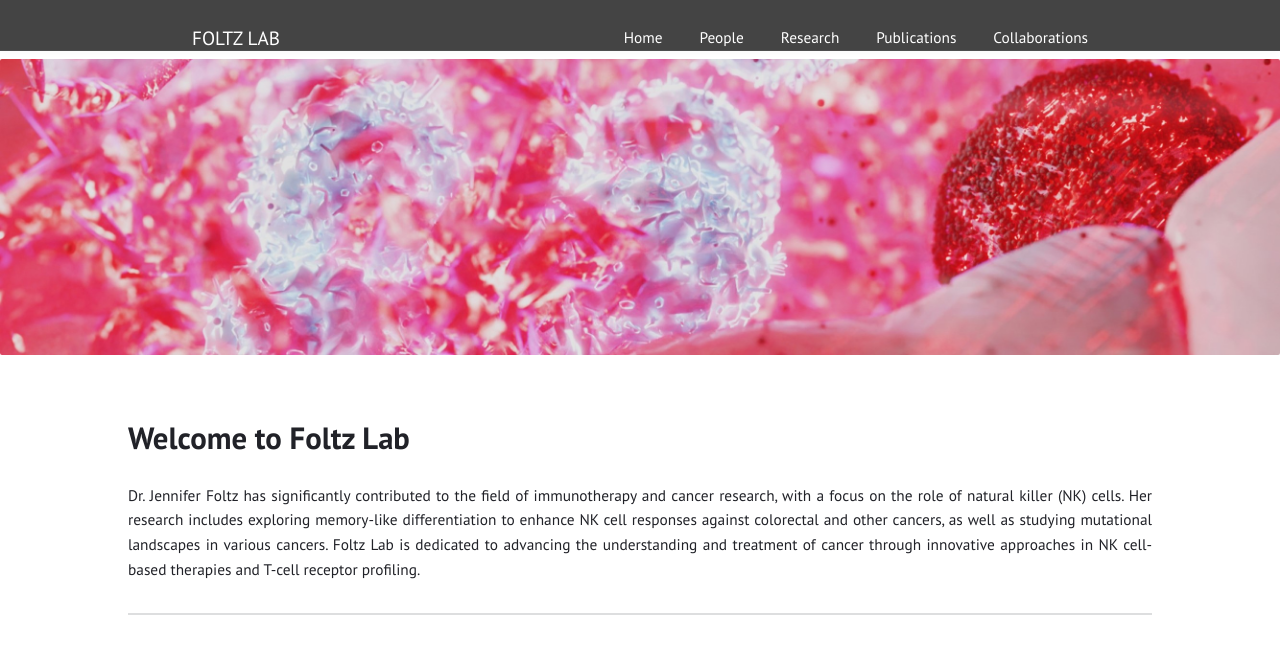
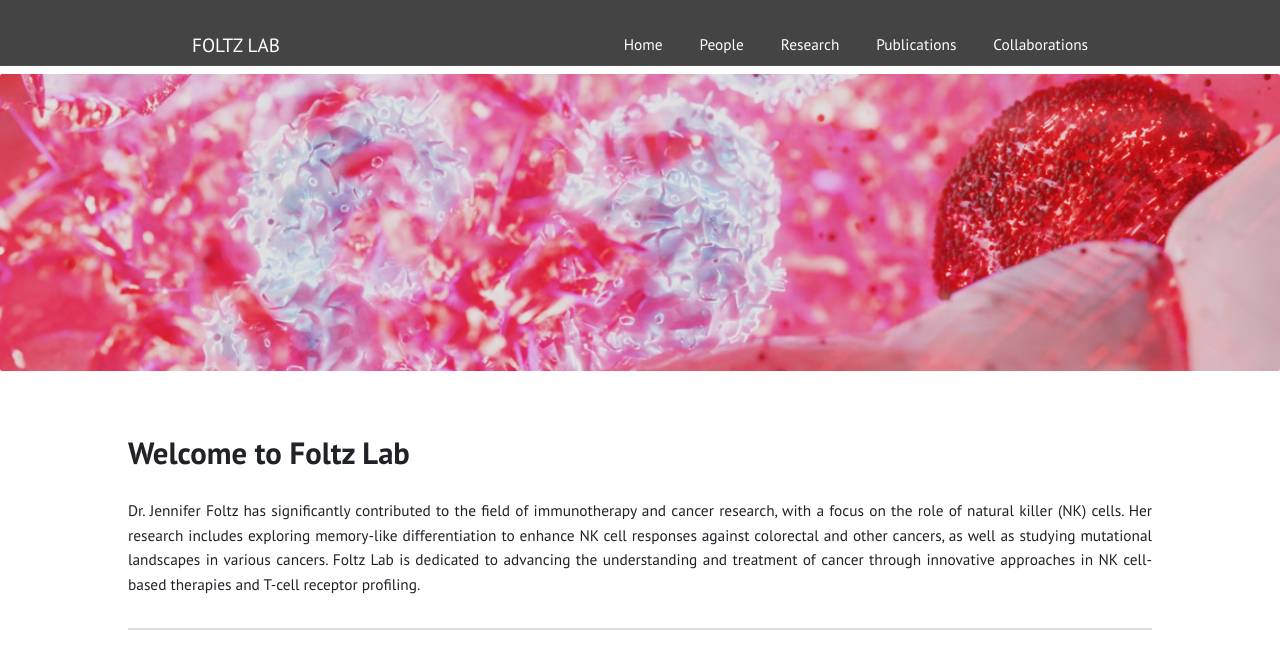
Before and after one commit to Foltz-Lab/Foltz-Lab.github.io, a Jekyll site: the page built from index.html, in a window 1280 px wide. Shown: the top 657 px of the page. Built offline with Jekyll 4.4.1, drawn with Linux system fonts in a browser that asks for light colours.

Commit message:
Update default.html

```diff
--- a/_layouts/default.html
+++ b/_layouts/default.html
@@ -30,7 +30,7 @@
 <body>
 
 
-  <header style="height: 50px; line-height: 60px; padding: 0; background-color: #444; color: white; display: flex; align-items: center;">
+  <header style="height: 50px; line-height: 60px; padding: 0.5em 0; background-color: #444; color: white; display: flex; align-items: center;">
     <div style="width: 70%; margin: 0 auto; display: flex; justify-content: space-between; align-items: center;">
     <a href="{{ "/" | relative_url }}" class="title">{{ site.title | escape }}</a>
     {% include menu.html menu=pages %}
```
